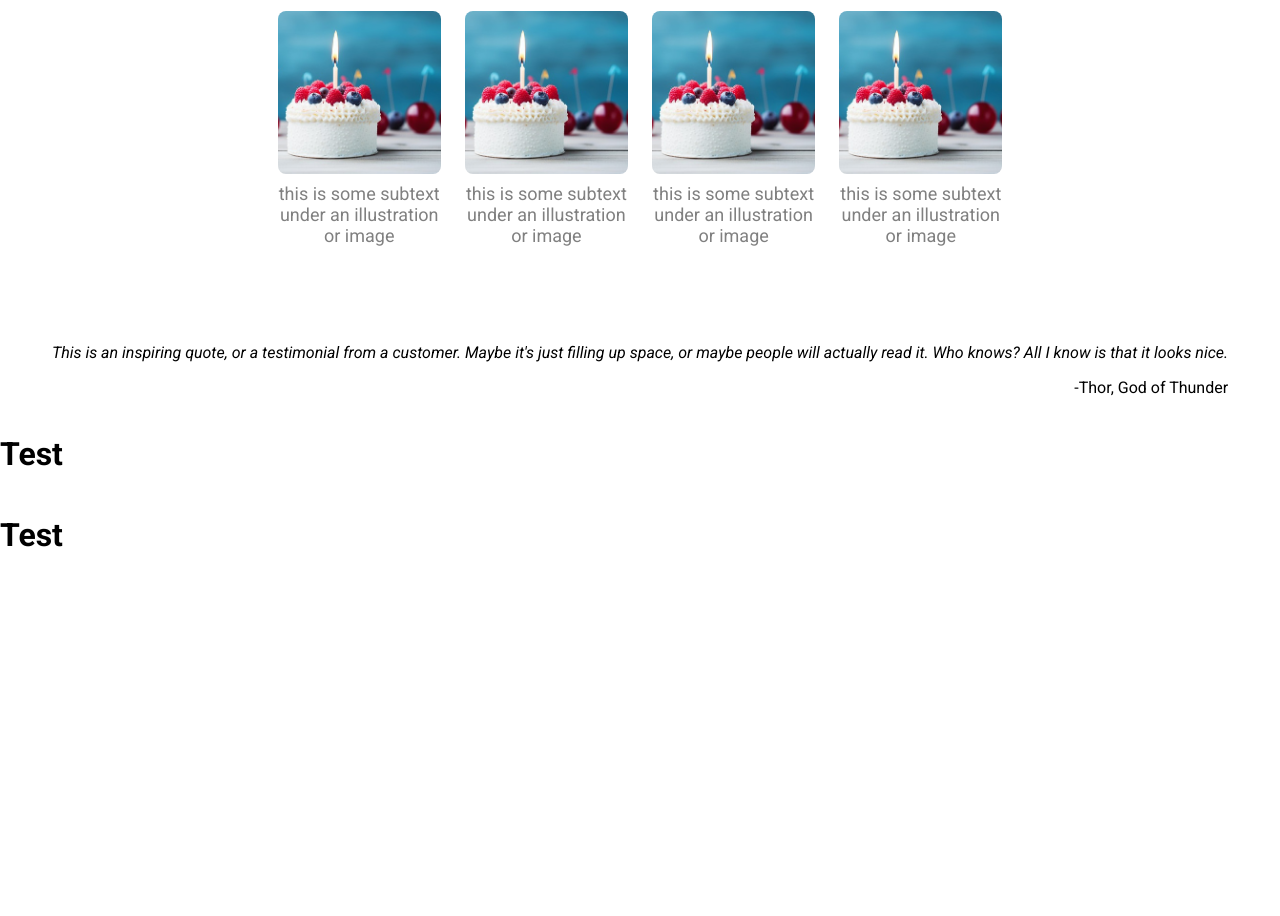
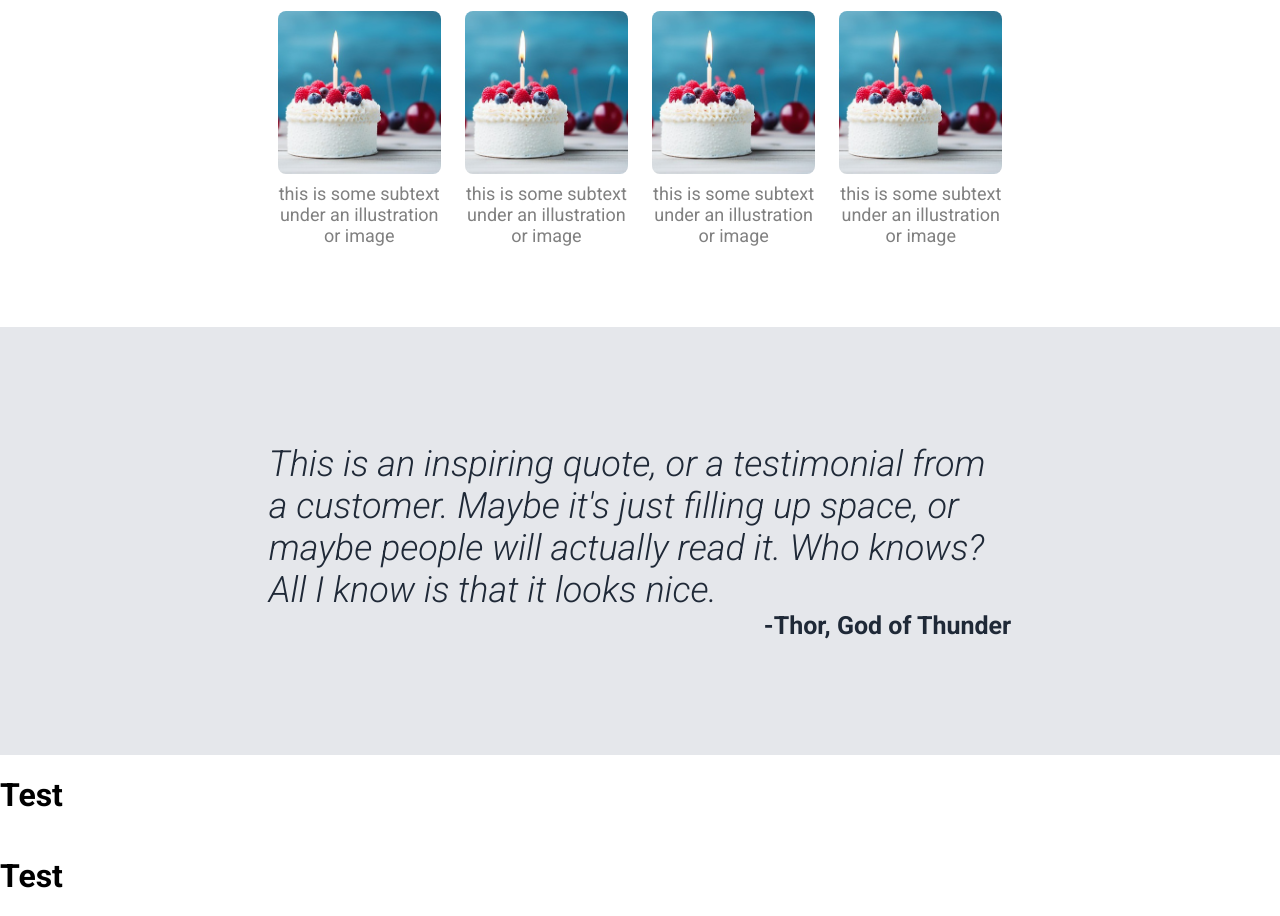
Before and after one commit to seodowa/Odin-Landing-Page, a plain HTML site: page index.html in a window 1280 px wide. Shown: the part 721-1637 px from the top of the page. Before the commit the page ends 1296 px from the top, so only its background shows below. Drawn offline with Linux system fonts and the light colour scheme.

Commit message:
Style section content-3

```diff
--- a/styles.css
+++ b/styles.css
@@ -152,10 +152,22 @@ a, a:visited, a:hover, a:active {
     display: flex;
     justify-content: center;
     align-items: center;
+    background-color: #e5e7eb;
+    padding: 9% 21%;
+    color: #1f2937;
+}
+
+.quotes-container .quote {
+    font-size: 36px;
+    font-weight: 300;
+    margin: 0px;
 }
 
 .quotes-container .quotee {
     text-align: right;
+    font-weight: bold;
+    font-size: 25px;
+    margin: 0px;
 }
 
 div .footer {
```
